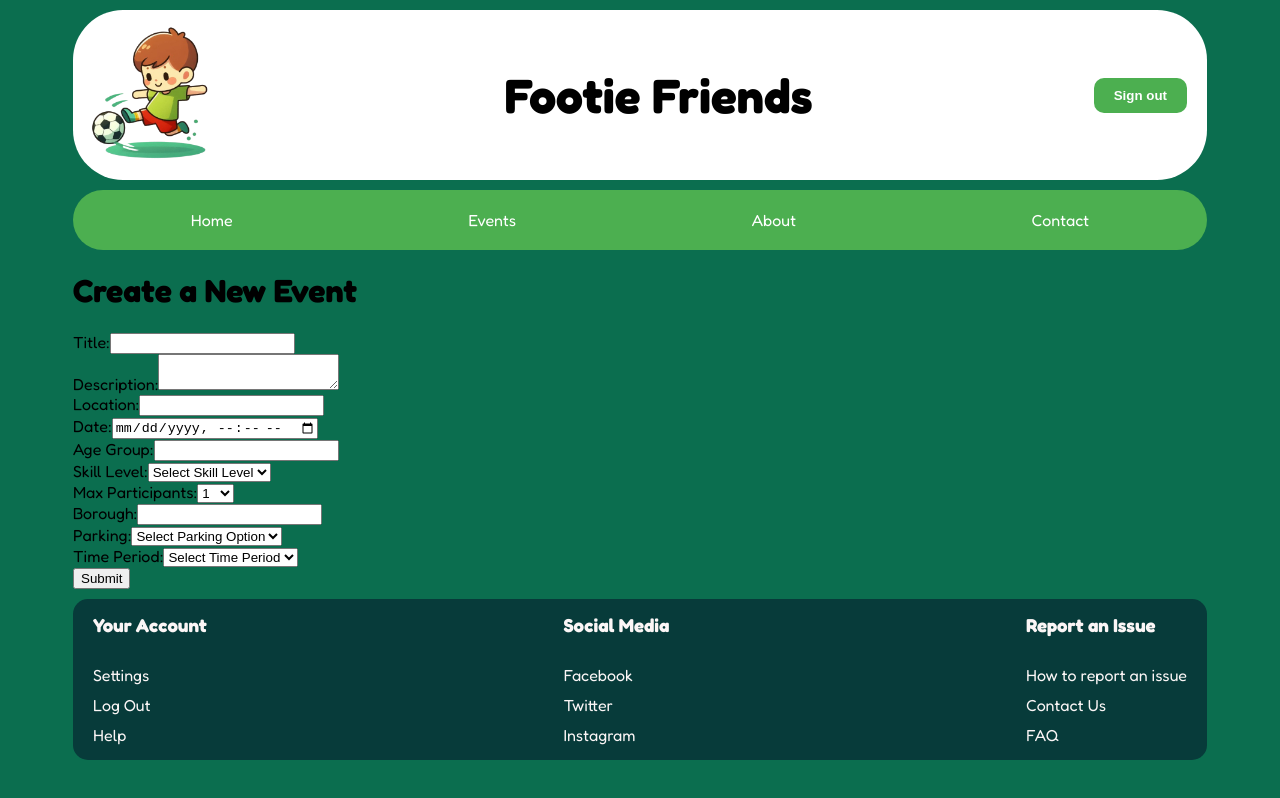
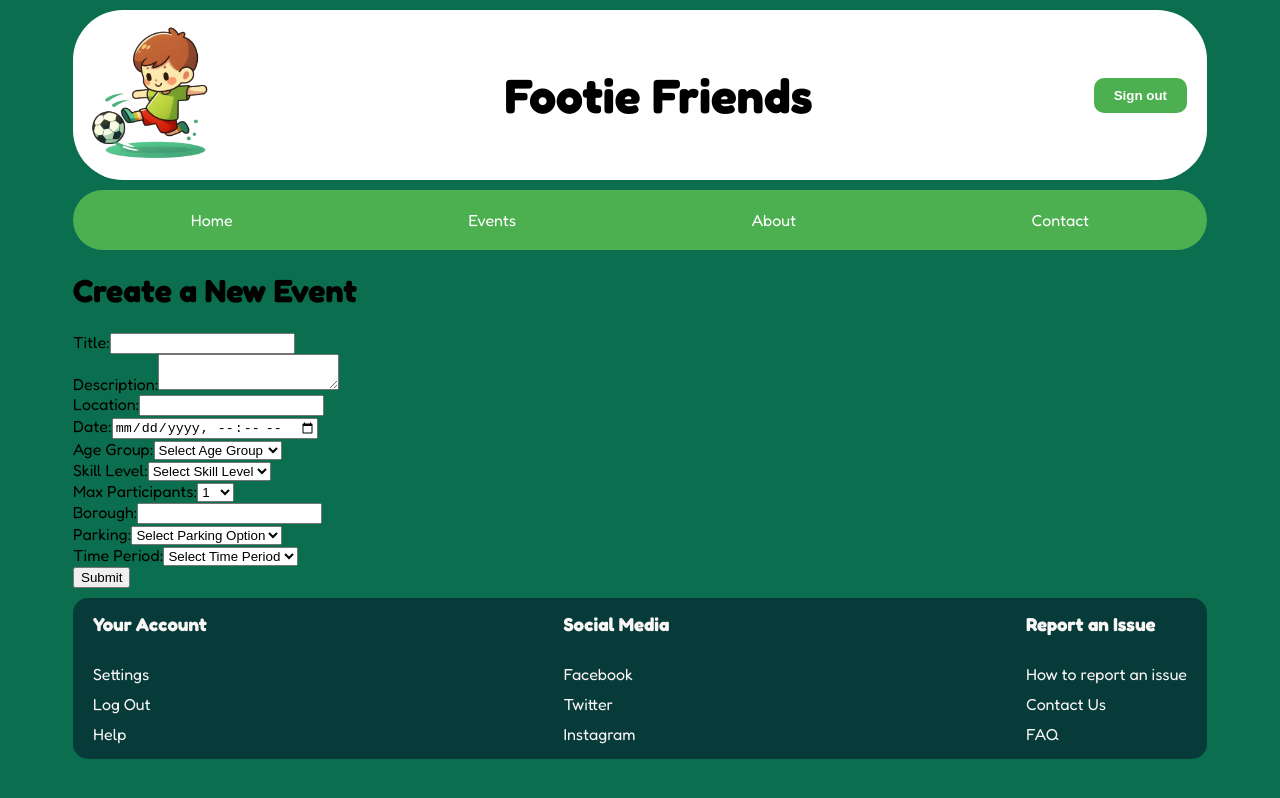
Before and after one commit to SchoolOfCode/final-project-final-destination, a Next.js app: page /create in a window 1280 px wide. Shown: the top 798 px of the page. Built offline with nearby package versions, Linux system fonts and the light colour scheme.

Commit message:
added form

```diff
--- a/app/src/components/Form/Form.jsx
+++ b/app/src/components/Form/Form.jsx
@@ -92,15 +92,25 @@ export default function EventForm() {
 
       <div>
           <label htmlFor="age_group">Age Group:</label>
-        <input
-          type="text"
+          <select
             id="age_group"
             name="age_group"
             value={formData.age_group}
             onChange={handleChange}
             required
-        />
+          >
+            <option value="">Select Age Group</option>
+            <option value="7-8">7-8</option>
+            <option value="8-9">8-9</option>
+            <option value="9-10">9-10</option>
+            <option value="9-11">9-11</option>
+            <option value="10-12">10-12</option>
+            <option value="7-10">7-10</option>
+            <option value="7-12">7-12</option>
+            <option value="8-12">8-12</option>
+          </select>
       </div>
+
 
       <div>
         <label htmlFor="skill_level">Skill Level:</label>
```
Also changed, not shown: db/script/reset-database.js (+17 -16 lines), app/src/components/Form/Form.module.css (added). Lines whose indentation alone changed are shown as unchanged.
